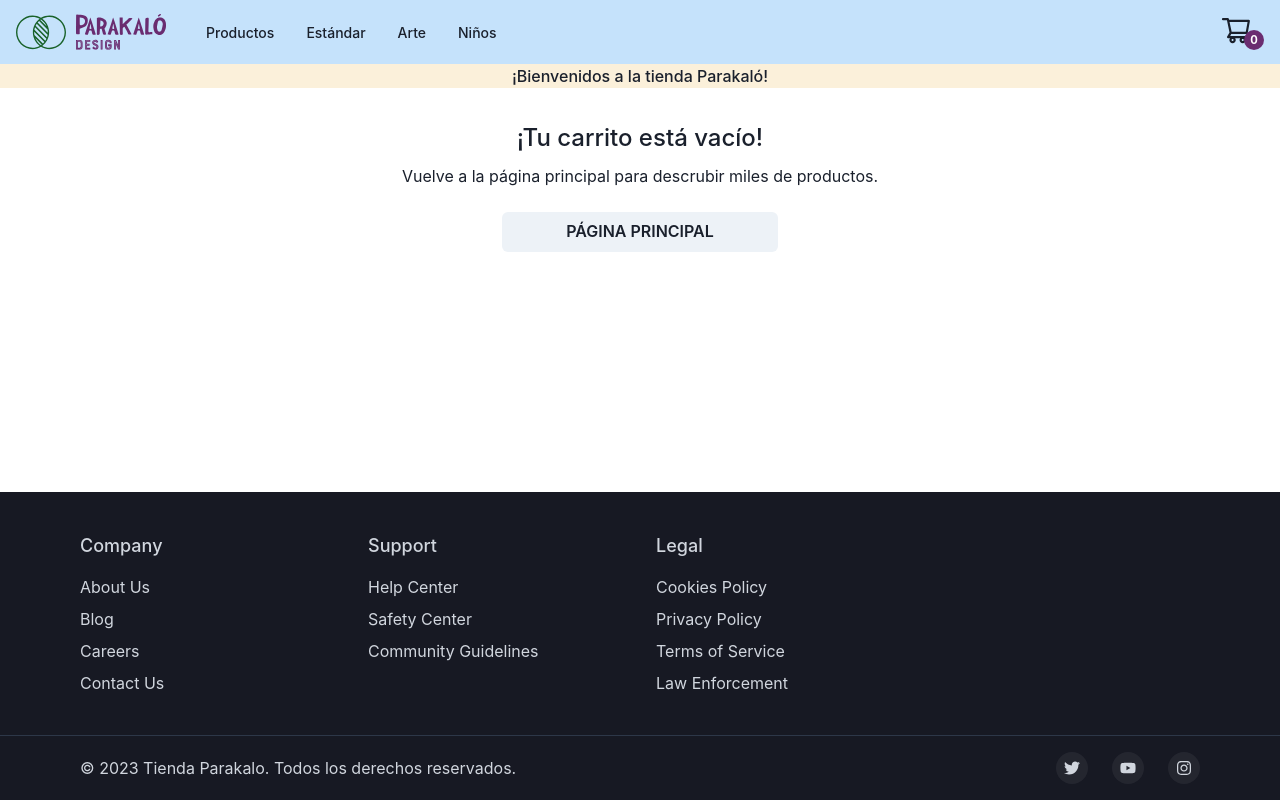
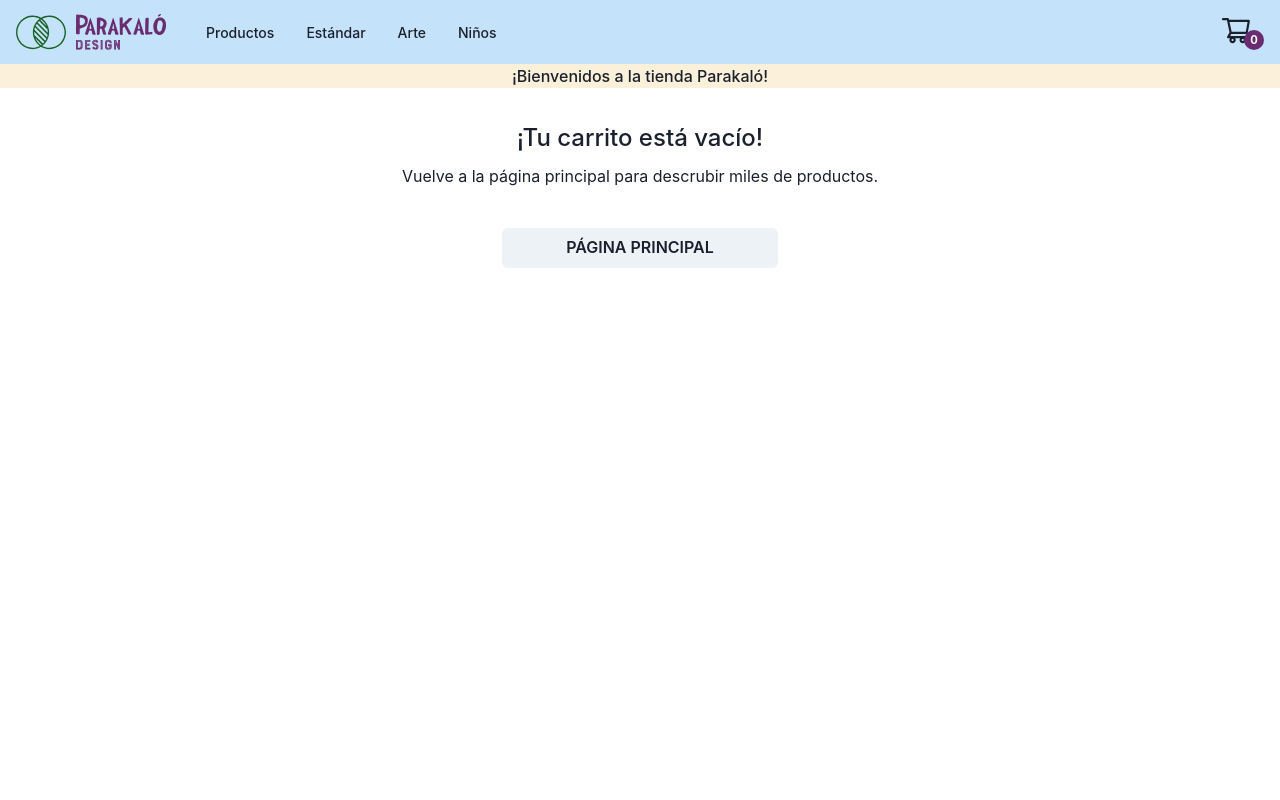
Before and after one commit to facundomdelp/parakalo, a React (Vite) app: page /carrito in a window 1280 px wide. Shown: the top 800 px of the page. Built offline with nearby package versions, Linux system fonts and the light colour scheme.

Commit message:
mejorar layout device

```diff
--- a/src/components/CartDetail.jsx
+++ b/src/components/CartDetail.jsx
@@ -26,7 +26,7 @@ const CartDetail = () => {
         Vuelve a la página principal para descrubir miles de productos.
       </Text>
       <Link to={'/'}>
-        <Button width={'fit-content'} marginTop={'1em'} paddingInline={'4em'}>
+        <Button width={'fit-content'} marginBlock={'2em'} paddingInline={'4em'}>
           PÁGINA PRINCIPAL
         </Button>
       </Link>
--- a/src/scrollbar.css
+++ b/src/scrollbar.css
@@ -26,7 +26,7 @@ html {
 
 .layout {
   min-height: 100vh;
-  min-height: 100dvh;
+  min-height: 160dvh;
 
   display: grid;
   grid-template-rows: auto auto 1fr auto;
```
